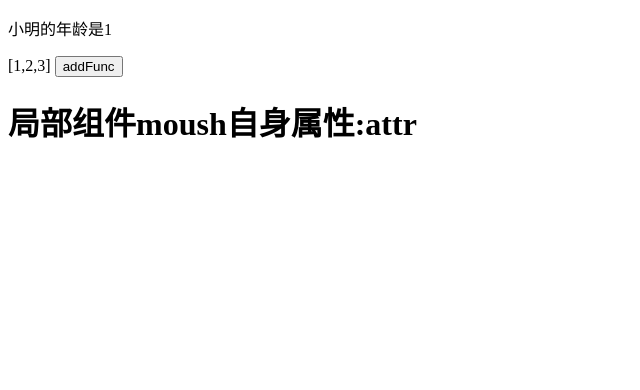
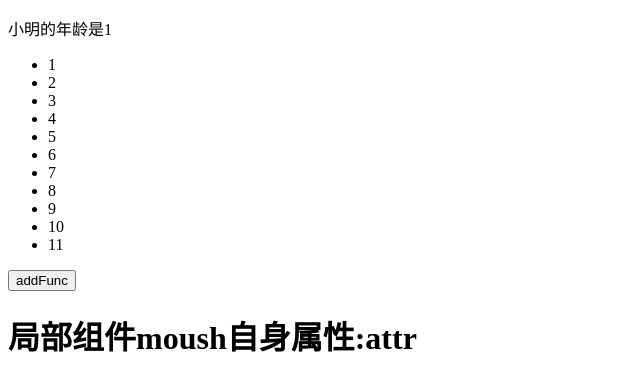
Before and after one commit to moushicheng/moush-vue, a website built with webpack: page config/indexTemplate.html in a window 1280 px wide. Shown: the whole page, without its empty margins (0-640 px from the left). Built offline with nearby package versions, Linux system fonts and the light colour scheme.

Commit message:
[fiish]列表渲染

```diff
--- a/config/indexTemplate.html
+++ b/config/indexTemplate.html
@@ -1,22 +1,31 @@
 <!DOCTYPE html>
 <html lang="en">
+
 <head>
   <meta charset="UTF-8">
   <meta http-equiv="X-UA-Compatible" content="IE=edge">
   <meta name="viewport" content="width=device-width, initial-scale=1.0">
   <title>Document</title>
 </head>
+
 <body>
   <div id="app">
-    <div class="ageContent" >
+    <div class="ageContent">
       <p>
         {{name}}的年龄是{{age}}
       </p>
-      {{arr}}
+
+      <ul>
+        <li v-for="item in arr">
+          {{item}}
+        </li>
+      </ul>
+
 
       <button v-on:click="addFunc">addFunc</button>
       <coma v-if="isShow"></coma>
-  </div>
+    </div>
 
 </body>
+
 </html>
--- a/index.ts
+++ b/index.ts
@@ -1,7 +1,7 @@
 /*
  * @Author: 某时橙
  * @Date: 2021-10-30 22:05:23
- * @LastEditTime: 2021-11-18 08:55:43
+ * @LastEditTime: 2021-11-18 16:03:17
  * @LastEditors: Please set LastEditors
  * @Description: 请添加介绍
  * @FilePath: \moush-vue-test\index.ts
@@ -17,7 +17,7 @@ const app = new moushVue({
         age: 1,
         name: "小明",
         isShow: true,
-        arr:[1,2,3],
+        arr:[1,2,3,4,5,6,7,8,9,10,11],
       };
     },
     methods:{
@@ -35,7 +35,6 @@ const app = new moushVue({
           return {
             appName: "moush",
             appAttr:"attr",
-
           };
         },
       },
--- a/src/core/complier/attrComplier.ts
+++ b/src/core/complier/attrComplier.ts
@@ -1,22 +1,25 @@
 /*
  * @Author: 某时橙
  * @Date: 2021-10-15 21:28:29
- * @LastEditTime: 2021-11-18 08:39:54
+ * @LastEditTime: 2021-11-18 16:07:32
  * @Description: 属性编辑器，用于分析属性
  * @FilePath: \moush-vue-test\src\core\complier\attrComplier.ts
  */
-import { warn, isType } from "../../tool/utils";
+import { warn, isType, parsePath } from "../../tool/utils";
 import Watcher from "../observe/watcher";
+import Complier from "./index";
+import textComplier from "./textComplier";
 const commonAttr = {
   "v-if": /^v-if/,
   "v-on": /^v-on/,
   "v-bind": /^(v-bind)|^:.+/,
+  "v-for": /^v-for/,
 };
 export default class attrComplier {
   $vm: VM;
   $attrs: Object;
   $node: HTMLDivElement;
-  $complierIndex:any;
+  $complierIndex: any;
   constructor(node, vm, complierIndex = 0) {
     this.$vm = vm;
     this.$node = node;
@@ -24,7 +27,6 @@ export default class attrComplier {
 
     const vueAttrs = this.getAllVueAttrs(node);
     if (vueAttrs.length == 0) {
-
       return;
     }
     this.$attrs = this.collectAttrs(vueAttrs);
@@ -77,9 +79,11 @@ export default class attrComplier {
     return attrs;
   }
   removeAttrs(attrs) {
-    const node=this.$node;
-    for(const attr of attrs){
-      node.removeAttributeNode(attr);
+    const node = this.$node;
+    for (const attr of attrs) {
+      if (node.hasAttribute(attr.name)) {
+        node.removeAttributeNode(attr);
+      }
     }
 
     return null;
@@ -121,16 +125,42 @@ export default class attrComplier {
     });
     w.update();
   }
-  handelVBIND(attr) {
+  handelVBIND(attr) {}
+  handelVON(attr) {
+    const node = this.$node;
+    const event = attr.value.split(":")[0];
+    const funcName = attr.value.split(":")[1];
+    const func = parsePath(funcName)(this.$vm.$methods);
+    node.addEventListener(event, func);
+  }
+  handelVFOR(attr) {
+    let val = attr.value.split("in");
+    const item = val[0].trim();
+    const segments = val[1].trim();
+    const list = parsePath(segments)(this.$vm.$data);
+    //{{item.a}}怎么解析？文本替换即可 ->{{list[0].a}} ->{{list[1].a}}
+    const recordSite = this.$node.nextSibling;
+    const parentNode = this.$node.parentElement;
 
-  }
-  handelVON(attr) {
-    const node=this.$node
-    const event=attr.value.split(':')[0]
-    const func=this.$vm.$methods[attr.value.split(':')[1]]
-    node.addEventListener(event,func)
-  }
-  handelVFOR(attr){
+    //移除子节点属性
+    this.$node.removeAttribute(attr.name);
+    //移除子节点
+    parentNode.removeChild(this.$node);
 
+    const nodeVal = this.$node.innerHTML;
+    for (let i = 0; i < list.length; i++) {
+      const reg = /{{(.+?)}}/g;
+      let match: any = reg.exec(nodeVal);
+      if (match) {
+        let temp = match[1].split(".");
+        temp[0] = segments + `[${i}]`;
+        match = temp.join(".");
+      }
+      let newNodeVal = nodeVal.replace(reg, `{{${match}}}`);
+      const node = document.createElement(this.$node.localName);
+      node.innerHTML = newNodeVal;
+      parentNode.insertBefore(node, recordSite);
+    }
+    new Complier(this.$vm,parentNode)
   }
 }
--- a/src/core/complier/index.ts
+++ b/src/core/complier/index.ts
@@ -1,7 +1,7 @@
 /*
  * @Author: 某时橙
  * @Date: 2021-10-30 21:48:22
- * @LastEditTime: 2021-11-18 08:40:20
+ * @LastEditTime: 2021-11-18 16:07:09
  * @Description: 编译器，构建$el下的dom
  * @FilePath: \moush-vue-test\src\core\complier\index.ts
  */
@@ -17,9 +17,9 @@ enum type {
 
 export default  class Complier{
     $vm:VM
-   constructor(vm){
+   constructor(vm,node=vm.$el){
       this.$vm=vm;
-      this.run(vm.$el)
+      this.run(node)
    }
    run(node){
     //分析el内部节点类型，遇到对应的节点就生成相应的watcher
--- a/src/core/complier/textComplier.ts
+++ b/src/core/complier/textComplier.ts
@@ -1,7 +1,7 @@
 /*
  * @Author: 某时橙
  * @Date: 2021-10-28 13:13:20
- * @LastEditTime: 2021-11-18 08:41:09
+ * @LastEditTime: 2021-11-18 16:04:01
  * @Description: 文本编译器
  * @FilePath: \moush-vue-test\src\core\complier\textComplier.ts
  */
--- a/src/core/observe/watcher.ts
+++ b/src/core/observe/watcher.ts
@@ -1,12 +1,12 @@
 /*
  * @Author: 某时橙
  * @Date: 2021-10-08 21:03:32
- * @LastEditTime: 2021-11-18 08:39:16
+ * @LastEditTime: 2021-11-18 09:08:56
  * @Description: 依赖本身，最终的目的都是调用cb
  * @FilePath: \moush-vue-test\src\core\observe\watcher.ts
  */
 
-import { isType } from "../../tool/utils";
+import { isType, parsePath } from "../../tool/utils";
 
 export default class Watcher {
     vm:VM
@@ -35,30 +35,3 @@ export default class Watcher {
       this.cb.call(this.vm, this.value, oldValue)
     }
   }
-
-  /**
-   * Parse simple path.
-   * 把一个形如'data.a.b.c'的字符串路径所表示的值，从真实的data对象中取出来
-   * 例如：
-   * data = {a:{b:{c:2}}}
-   * parsePath('a.b.c')(data)  // 2
-   */
-  const bailRE = /[^\w.$]/
-  export function parsePath (path) {
-
-    const segments = path.split('.')
-    return function (obj) {
-      for (let i = 0; i < segments.length; i++) {
-        if (!obj) return;
-        if (bailRE.test(segments[i])) {
-          //this.arr[0]  this[arr[0]]
-          const match=segments[i].match(/(\w+)\[(.+)\]/)
-          obj=obj[match[1]];
-          obj=obj[match[2]];
-          continue;
-        }
-        obj = obj[segments[i]]
-      }
-      return obj
-    }
-  }
--- a/src/tool/utils.ts
+++ b/src/tool/utils.ts
@@ -1,43 +1,71 @@
 /*
  * @Author: 某时橙
  * @Date: 2021-10-14 20:43:41
- * @LastEditTime: 2021-11-17 10:03:06
- * @LastEditors: your name
+ * @LastEditTime: 2021-11-18 09:08:13
+ * @LastEditors: Please set LastEditors
  * @Description: 全局通用工具函数
  * @FilePath: \moush-vue-test\src\tool\utils.ts
  * 可以输入预定的版权声明、个性签名、空行等
  */
 
-export function mergeObj(obj1:Object,obj2:Object){
-   return {...obj1,...obj2}
+export function mergeObj(obj1: Object, obj2: Object) {
+  return { ...obj1, ...obj2 };
 }
-export function makeSet(items:string):Set<string>{
-     const splitItems=items.split(',');
-     const set:Set<string> =new Set();
-     splitItems.forEach(item=>{
+export function makeSet(items: string): Set<string> {
+  const splitItems = items.split(",");
+  const set: Set<string> = new Set();
+  splitItems.forEach((item) => {
     set.add(item);
-     })
-     return set
+  });
+  return set;
 }
 
-export function warn(string){
+export function warn(string) {
   console.warn(string);
 }
 
-export function isType(ele,type){
-   const types = 'Array Object String Date RegExp Function Boolean Number Null Undefined'.split(' ');
+export function isType(ele, type) {
+  const types =
+    "Array Object String Date RegExp Function Boolean Number Null Undefined".split(
+      " "
+    );
   // 判断类型
   const _type = function (ele) {
     return Object.prototype.toString.call(ele).slice(8, -1);
   };
-  const res=_type(ele)==type
+  const res = _type(ele) == type;
   return res;
 }
-export function def (obj: Object, key: string, val: any, enumerable?: boolean) {
+export function def(obj: Object, key: string, val: any, enumerable?: boolean) {
   Object.defineProperty(obj, key, {
     value: val,
     enumerable: !!enumerable,
     writable: true,
-     configurable: true
-   })
+    configurable: true,
+  });
 }
+  /**
+   * Parse simple path.
+   * 把一个形如'data.a.b.c'的字符串路径所表示的值，从真实的data对象中取出来
+   * 例如：
+   * data = {a:{b:{c:2}}}
+   * parsePath('a.b.c')(data)  // 2
+   */
+export function parsePath(path) {
+  const bailRE = /[^\w.$]/;
+  const segments = path.split(".");
+  return function (obj) {
+    for (let i = 0; i < segments.length; i++) {
+      if (!obj) return;
+      if (bailRE.test(segments[i])) {
+        //this.arr[0]  this[arr[0]]
+        const match = segments[i].match(/(\w+)\[(.+)\]/);
+        obj = obj[match[1]];
+        obj = obj[match[2]];
+        continue;
+      }
+      obj = obj[segments[i]];
+    }
+    return obj;
+  };
+}
```
Also changed, not shown: README.md. Lines whose indentation alone changed are shown as unchanged.
